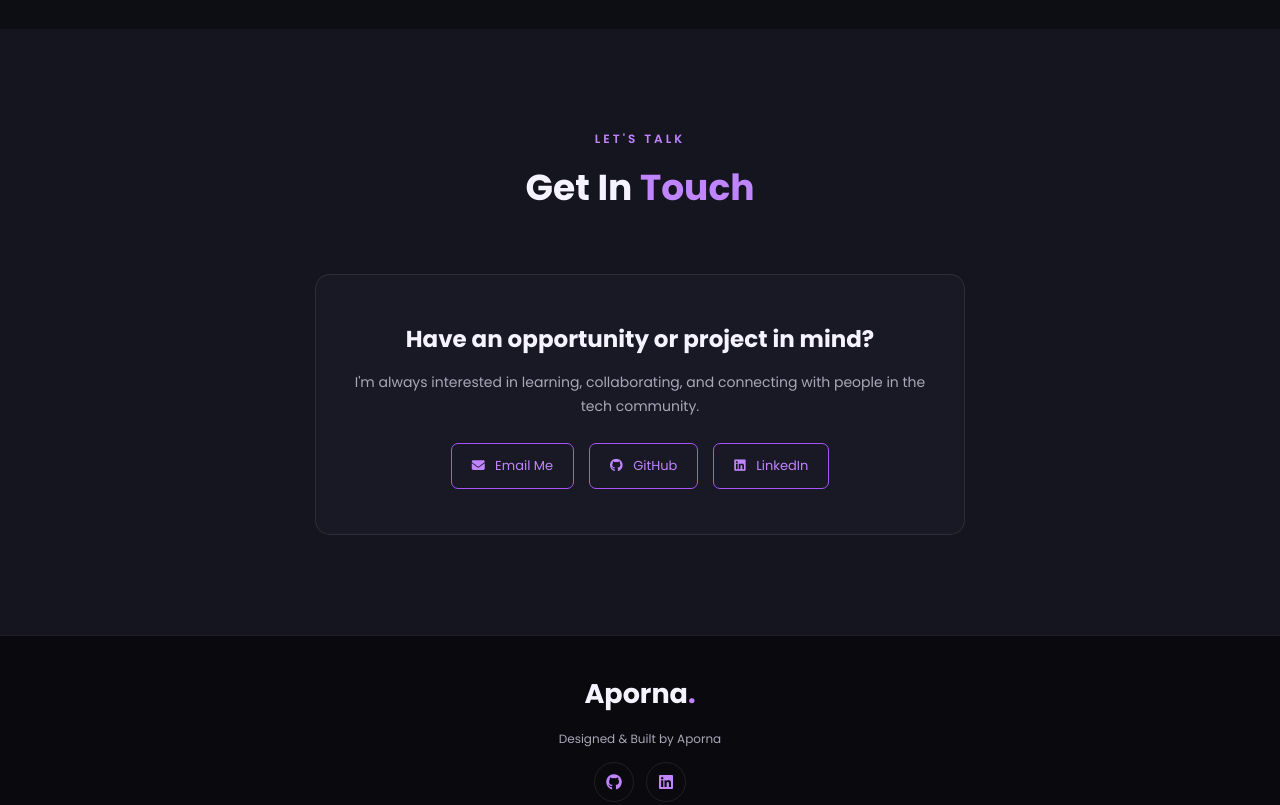
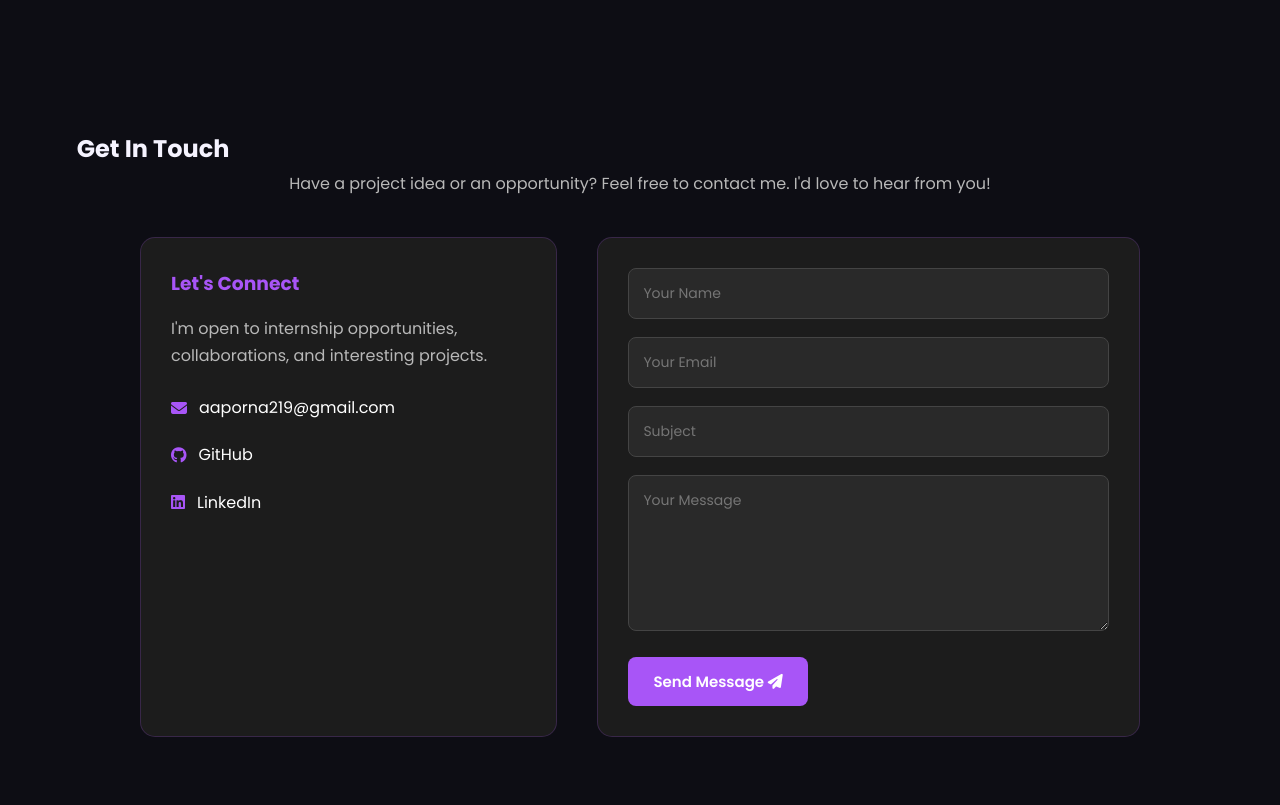
Before and after one commit to aaporna219-cyber/Aporna-Portfolio, a plain HTML site: page index.html in a window 1280 px wide. Shown: the part 3960-4765 px from the top of the page. Drawn offline with Linux system fonts and the light colour scheme.

Commit message:
Complete portfolio contact form and final updates

```diff
--- a/index.html
+++ b/index.html
@@ -446,56 +446,105 @@
 
 
         <!-- CONTACT SECTION -->
-        <section class="section contact-section" id="contact">
 
+<!-- Contact Section -->
+<section id="contact" class="contact section">
     <div class="container">
+        <h2 class="section-title">Get In Touch</h2>
+        <p class="contact-description">
+            Have a project idea or an opportunity? Feel free to contact me.
+            I'd love to hear from you!
+        </p>
 
-                <div class="section-heading">
+        <div class="contact-container">
 
-                    <p class="section-subtitle">LET'S TALK</p>
+            <!-- Contact Information -->
+            <div class="contact-info">
+                <h3>Let's Connect</h3>
+                <p>
+                    I'm open to internship opportunities, collaborations,
+                    and interesting projects.
+                </p>
 
-                    <h2>Get In <span>Touch</span></h2>
-
+                <div class="contact-item">
+                    <i class="fas fa-envelope"></i>
+                    <a href="mailto:aaporna219@gmail.com">
+                        aaporna219@gmail.com
+                    </a>
                 </div>
 
-                <div class="contact-content">
-
-                    <h3>Have an opportunity or project in mind?</h3>
-
-                    <p>
-                        I'm always interested in learning,
-                        collaborating, and connecting with
-                        people in the tech community.
-                    </p>
-
-                    <div class="contact-links">
-
-                        <a href="mailto:aaporna219@gmail.com">
-                            <i class="fas fa-envelope"></i>
-                            Email Me
-                        </a>
-
+                <div class="contact-item">
+                    <i class="fab fa-github"></i>
                     <a href="https://github.com/aaporna219-cyber"
-                           target="_blank"
-                           rel="noopener noreferrer">
-                            <i class="fab fa-github"></i>
+                       target="_blank">
                         GitHub
                     </a>
+                </div>
 
+                <div class="contact-item">
+                    <i class="fab fa-linkedin"></i>
                     <a href="https://www.linkedin.com/in/jinnatun-nur-aporna-064b68441/"
-                           target="_blank"
-                           rel="noopener noreferrer">
-                            <i class="fab fa-linkedin"></i>
+                       target="_blank">
                         LinkedIn
                     </a>
-
+                </div>
             </div>
 
+            <!-- Contact Form -->
+            <form class="contact-form"
+                  action="https://formsubmit.co/aaporna219@gmail.com"
+                  method="POST">
+
+                <input type="hidden" name="_subject"
+                       value="New Message from Aporna's Portfolio">
+
+                <input type="hidden" name="_template"
+                       value="table">
+
+                <input type="hidden" name="_captcha"
+                       value="true">
+
+                <!-- Spam protection -->
+                <input type="text" name="_honey"
+                       style="display:none">
+
+                <div class="form-group">
+                    <input type="text"
+                           name="name"
+                           placeholder="Your Name"
+                           required>
                 </div>
 
+                <div class="form-group">
+                    <input type="email"
+                           name="email"
+                           placeholder="Your Email"
+                           required>
                 </div>
 
+                <div class="form-group">
+                    <input type="text"
+                           name="subject"
+                           placeholder="Subject"
+                           required>
+                </div>
+
+                <div class="form-group">
+                    <textarea name="message"
+                              rows="6"
+                              placeholder="Your Message"
+                              required></textarea>
+                </div>
+
+                <button type="submit" class="contact-btn">
+                    Send Message <i class="fas fa-paper-plane"></i>
+                </button>
+
+            </form>
+        </div>
+    </div>
 </section>
+
 
     </main>
 
--- a/style.css
+++ b/style.css
@@ -855,3 +855,106 @@ button {
         height: 220px;
     }
 }
+
+/* Contact Section */
+.contact-description {
+    text-align: center;
+    color: #b8b8b8;
+    margin-bottom: 40px;
+}
+
+.contact-container {
+    display: grid;
+    grid-template-columns: 1fr 1.3fr;
+    gap: 40px;
+    max-width: 1000px;
+    margin: auto;
+}
+
+.contact-info,
+.contact-form {
+    background: #1c1c1c;
+    padding: 30px;
+    border-radius: 15px;
+    border: 1px solid rgba(168, 85, 247, 0.2);
+}
+
+.contact-info h3 {
+    color: #a855f7;
+    margin-bottom: 15px;
+}
+
+.contact-info p {
+    color: #b8b8b8;
+    line-height: 1.7;
+    margin-bottom: 25px;
+}
+
+.contact-item {
+    display: flex;
+    align-items: center;
+    gap: 12px;
+    margin: 20px 0;
+    color: #a855f7;
+}
+
+.contact-item a {
+    color: #ffffff;
+    text-decoration: none;
+    transition: 0.3s;
+    overflow-wrap: anywhere;
+}
+
+.contact-item a:hover {
+    color: #a855f7;
+}
+
+.contact-form .form-group {
+    margin-bottom: 18px;
+}
+
+.contact-form input,
+.contact-form textarea {
+    width: 100%;
+    padding: 14px;
+    background: #292929;
+    border: 1px solid #444;
+    border-radius: 8px;
+    color: #ffffff;
+    font-family: inherit;
+    font-size: 14px;
+    outline: none;
+    box-sizing: border-box;
+}
+
+.contact-form input:focus,
+.contact-form textarea:focus {
+    border-color: #a855f7;
+}
+
+.contact-form textarea {
+    resize: vertical;
+}
+
+.contact-btn {
+    padding: 13px 25px;
+    background: #a855f7;
+    color: white;
+    border: none;
+    border-radius: 8px;
+    font-size: 15px;
+    font-weight: 600;
+    cursor: pointer;
+    transition: 0.3s;
+}
+
+.contact-btn:hover {
+    background: #9333ea;
+    transform: translateY(-2px);
+}
+
+@media (max-width: 768px) {
+    .contact-container {
+        grid-template-columns: 1fr;
+    }
+}
```
Lines whose indentation alone changed are shown as unchanged.
